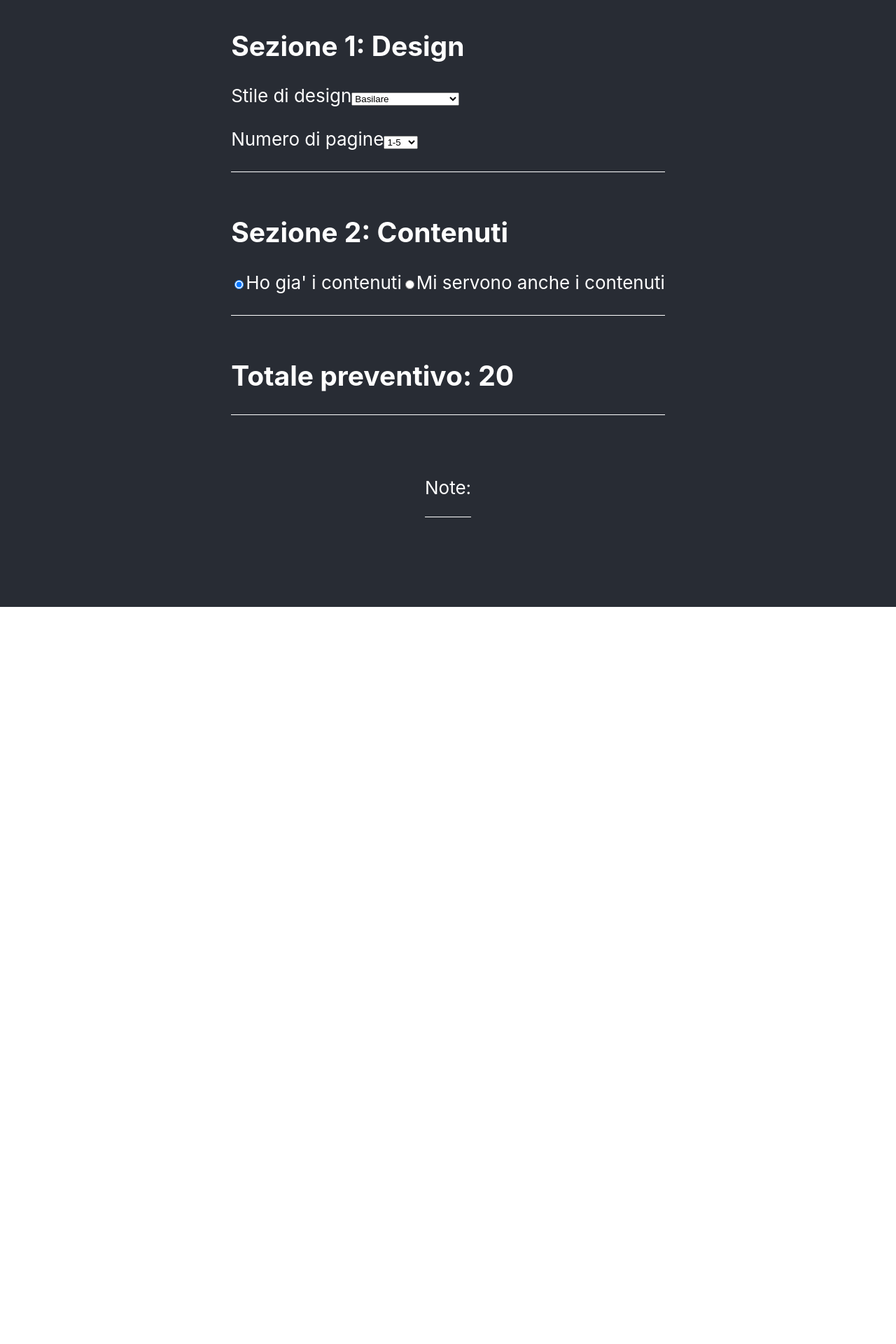
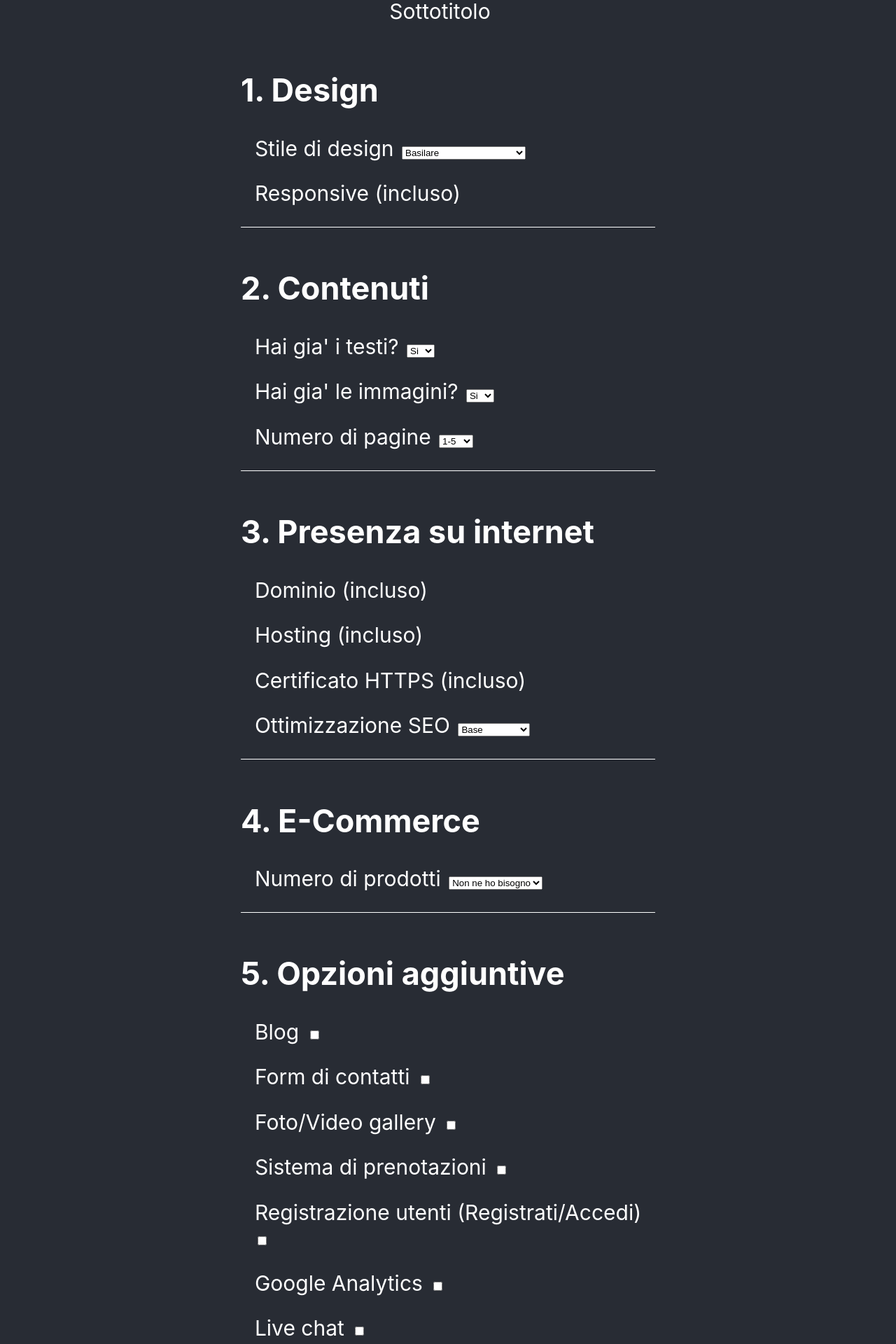
Before and after one commit to Carlo-F/preventivo-online, a React (Create React App) app: page / in a window 1280 px wide. Shown: the part 180-2100 px from the top of the page at 70% size. Before the commit the page ends 1047 px from the top, so only its background shows below. Built offline with nearby package versions, Linux system fonts and the light colour scheme.

Commit message:
Aggiunte tutte le sezioni

```diff
--- a/src/App.css
+++ b/src/App.css
@@ -4,12 +4,13 @@
 
 .App-header {
   background-color: #282c34;
+  padding: 2%;
   min-height: 100vh;
   display: flex;
   flex-direction: column;
   align-items: center;
   justify-content: center;
-  font-size: calc(10px + 2vmin);
+  font-size: calc(10px + 2.5vmin);
   color: white;
 }
 
@@ -22,6 +23,15 @@
   margin-bottom: 10%;
 }
 
+.List {
+  padding-left: 20px;
+  list-style: none;
+}
+
 .Option {
   margin-bottom: 5%;
 }
+
+label {
+  margin-right: 2%;
+}
--- a/src/Preventivo.js
+++ b/src/Preventivo.js
@@ -5,8 +5,11 @@ class Preventivo extends React.Component {
       super(props);
       this.state = {
         stileDesign: 10,
+        testi: 0,
+        immagini: 0,
         numeroPagine: 10,
-        contenuti: 0,
+        seo: 0,
+        prodotti: 0,
       };
 
       this.handleChange = this.handleChange.bind(this);
@@ -26,7 +29,7 @@ class Preventivo extends React.Component {
 
     render() {
 
-      // const totale = this.state.stileDesign + this.state.numeroPagine + this.state.contenuti;
+      // const totale = this.state.stileDesign + this.state.numeroPagine + this.state.testi;
       let totale = 0;
 
       for (let key in this.state) {
@@ -36,31 +39,117 @@ class Preventivo extends React.Component {
       return (
         <form onSubmit={this.handleSubmit}>
           <div className="Section">
-            <h2>Sezione 1: Design</h2>
-            <div className="Option">
+            <h2>1. Design</h2>
+            <ul className="List">
+            <li className="Option">
               <label>Stile di design</label>
               <select name="stileDesign" value={this.state.stileDesign} onChange={this.handleChange}>
                 <option value="10">Basilare</option>
                 <option value="20">Semplice ma attrattivo</option>
+                <option value="30">Professionale</option>
+                <option value="40">Totalmente personalizzato</option>
               </select>
-            </div>
-            <div className="Option">
+            </li>
+            <li className="Option">
+              <label>Responsive (incluso)</label>
+            </li>
+            </ul>
+          </div>
+          <div className="Section">
+            <h2>2. Contenuti</h2>
+            <ul className="List">
+            <li className="Option">
+              <label>Hai gia' i testi?</label>
+              <select name="testi" value={this.state.testi} onChange={this.handleChange}>
+                <option value="0">Si</option>
+                <option value="10">No</option>
+              </select>
+            </li>
+            <li className="Option">
+              <label>Hai gia' le immagini?</label>
+              <select name="immagini" value={this.state.immagini} onChange={this.handleChange}>
+                <option value="0">Si</option>
+                <option value="10">No</option>
+              </select>
+            </li>
+            <li className="Option">
               <label>Numero di pagine</label>
               <select name="numeroPagine" value={this.state.numeroPagine} onChange={this.handleChange}>
                 <option value="10">1-5</option>
                 <option value="20">6-10</option>
                 <option value="30">11+</option>
               </select>
-            </div>
+            </li>
+            </ul>
           </div>
           <div className="Section">
-            <h2>Sezione 2: Contenuti</h2>
-            <div className="Option">
-              <input type="radio" id="si" name="contenuti" value="0" defaultChecked onChange={this.handleChange}/>
-              <label for="si">Ho gia'  i contenuti</label>
-              <input type="radio" id="no" name="contenuti" value="10" onChange={this.handleChange}/>
-              <label for="no">Mi servono anche i contenuti</label>
-            </div>
+            <h2>3. Presenza su internet</h2>
+            <ul className="List">
+            <li className="Option">
+              <label>Dominio (incluso)</label>
+            </li>
+            <li className="Option">
+              <label>Hosting (incluso)</label>
+            </li>
+            <li className="Option">
+              <label>Certificato HTTPS (incluso)</label>
+            </li>
+            <li className="Option">
+              <label>Ottimizzazione SEO</label>
+              <select name="seo" value={this.state.seo} onChange={this.handleChange}>
+                <option value="10">Base</option>
+                <option value="20">Ottimizzato</option>
+                <option value="30">Professionale</option>
+              </select>
+            </li>
+            </ul>
+          </div>
+          <div className="Section">
+            <h2>4. E-Commerce</h2>
+            <ul className="List">
+            <li className="Option">
+              <label>Numero di prodotti</label>
+              <select name="prodotti" value={this.state.prodotti} onChange={this.handleChange}>
+                <option value="0">Non ne ho bisogno</option>
+                <option value="20">1-10 prodotti</option>
+                <option value="30">11-100 prodotti</option>
+                <option value="40">100 + prodotti</option>
+              </select>
+            </li>
+            </ul>
+          </div>
+          <div className="Section">
+            <h2>5. Opzioni aggiuntive</h2>
+            <ul className="List">
+              <li className="Option">
+                <label for="blog">Blog</label>
+                <input type="checkbox" id="blog" name="blog"></input>
+              </li>
+              <li className="Option">
+                <label for="formContatti">Form di contatti</label>
+                <input type="checkbox" id="formContatti" name="formContatti"></input>
+              </li>
+              <li className="Option">
+                <label for="gallery">Foto/Video gallery</label>
+                <input type="checkbox" id="gallery" name="gallery"></input>
+              </li>
+              <li className="Option">
+                <label for="prenotazioni">Sistema di prenotazioni</label>
+                <input type="checkbox" id="prenotazioni" name="prenotazioni"></input>
+              </li>
+              <li className="Option">
+                <label for="registrazioni">Registrazione utenti (Registrati/Accedi)</label>
+                <input type="checkbox" id="registrazioni" name="registrazioni"></input>
+              </li>
+              <li className="Option">
+                <label for="analytics">Google Analytics</label>
+                <input type="checkbox" id="analytics" name="analytics"></input>
+              </li>
+              <li className="Option">
+                <label for="chat">Live chat</label>
+                <input type="checkbox" id="chat" name="chat"></input>
+              </li>
+            </ul>
           </div>
           <div className="Section">
             <h2>Totale preventivo: {totale}</h2>
```
Also changed, not shown: 1 other file (tests, documents, lock files or other folders).
